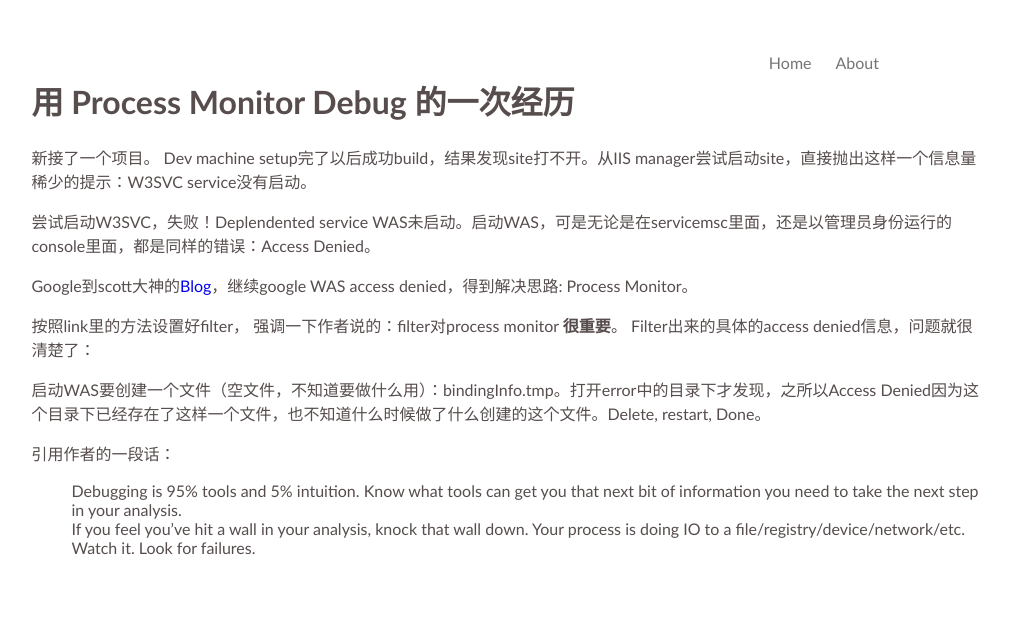
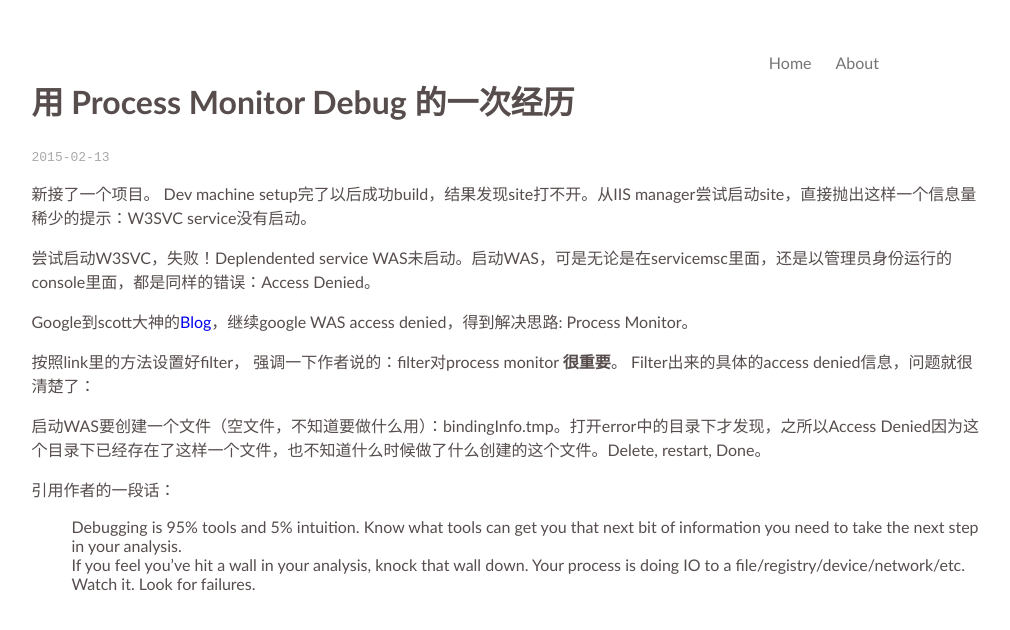
Before and after one commit to SummerSun/SummerSun.github.io, a Jekyll site: the page built from _posts/2015-02-13-Debug-With-Process-Monitor.md, in a window 1280 px wide. Shown: the top 630 px of the page, without its empty margins (131-1141 px from the left). Built offline with Jekyll 4.4.1, drawn with Linux system fonts in a browser that asks for light colours.

Commit message:
Add date to post

```diff
--- a/_layouts/post.html
+++ b/_layouts/post.html
@@ -3,6 +3,7 @@ layout: default
 ---
 <div>
     <h1>{{ page.title }}</h1>
+    <div class="date">{{ page.date | date: "%Y-%m-%d" }}</div>
     <p>{{ page.data | date_to_string }}</p>
     {{ content }}
 </div>
```
